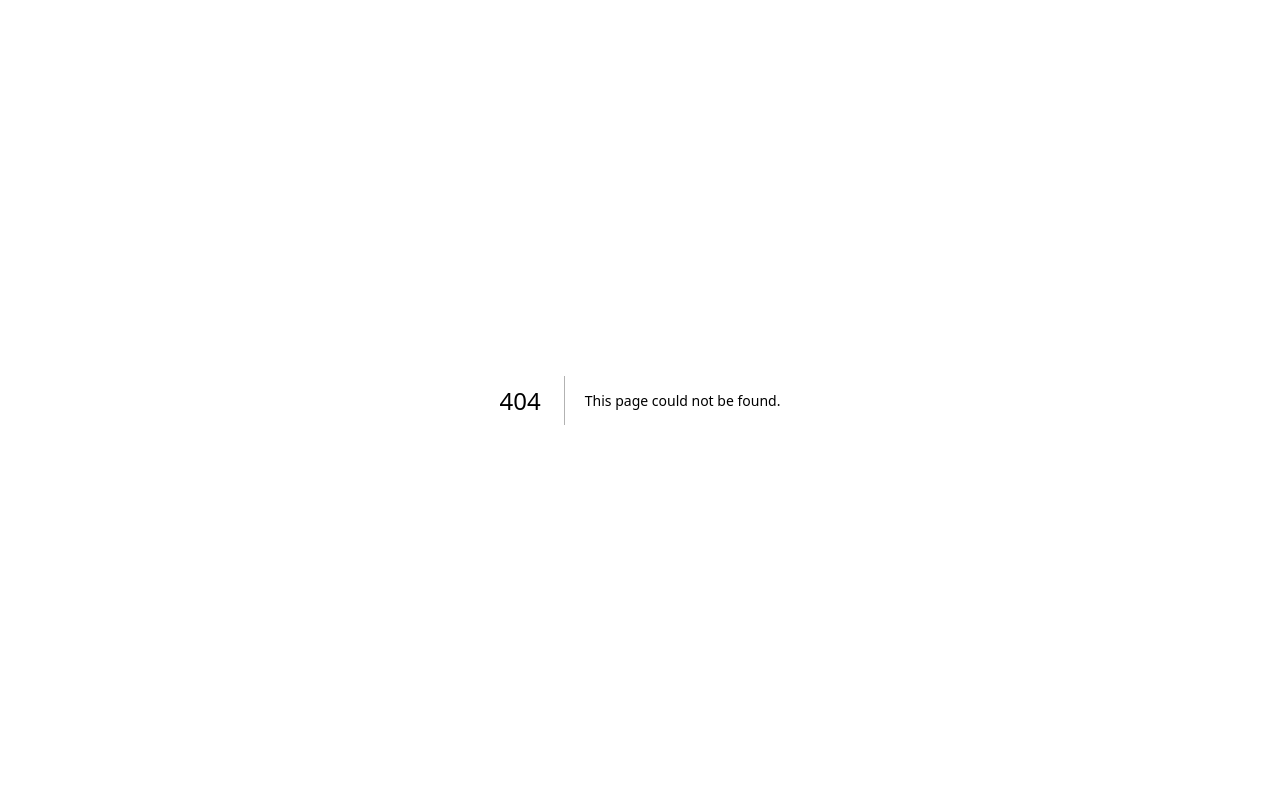
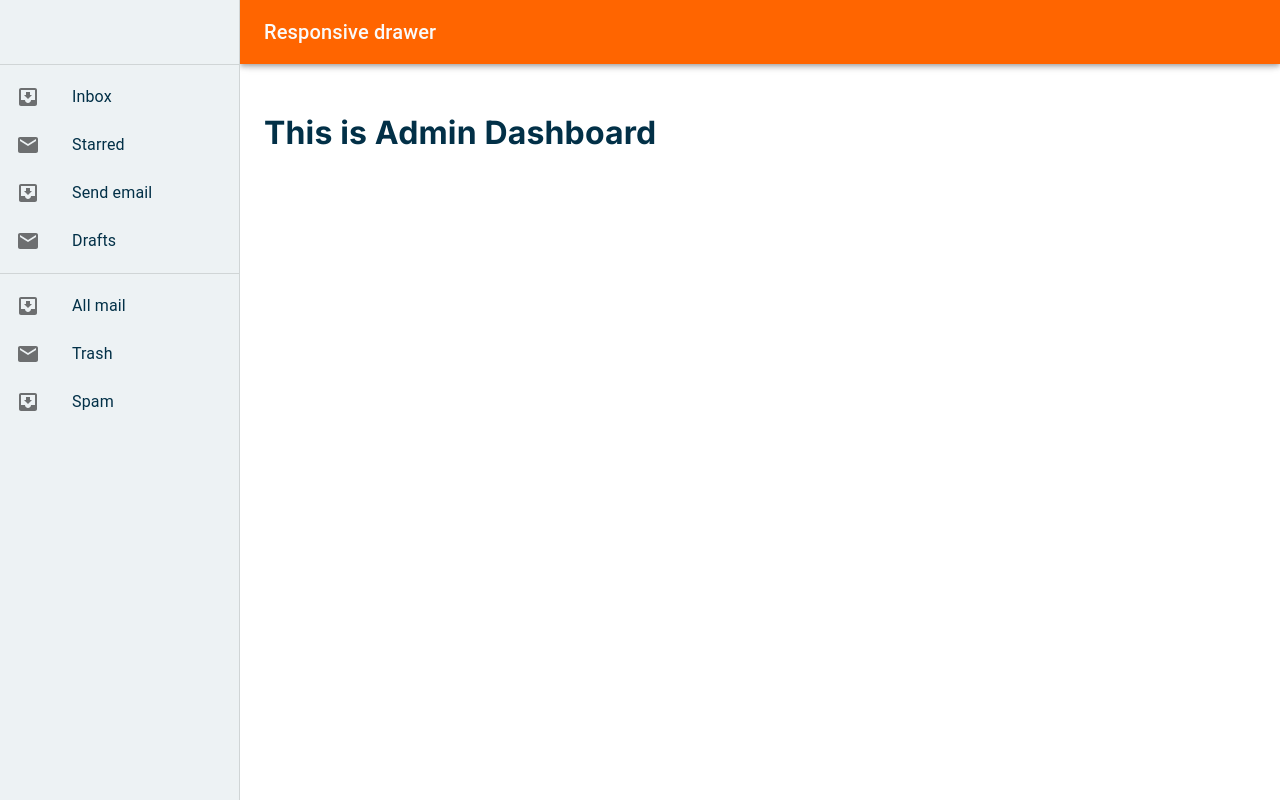
Before and after one commit to SaFaUU/petadoption-fe, a Next.js app: page /dashboard/admin in a window 1280 px wide. Before the commit this address had no page. Built offline with nearby package versions, Linux system fonts and the light colour scheme.

Commit message:
Added dashboard layout

```diff
--- /dev/null
+++ b/src/app/(withDashboardLayout)/dashboard/admin/page.tsx
@@ -0,0 +1,11 @@
+import React from "react";
+
+const AdminDashboard = () => {
+  return (
+    <>
+      <h1>This is Admin Dashboard</h1>
+    </>
+  );
+};
+
+export default AdminDashboard;
--- /dev/null
+++ b/src/app/(withDashboardLayout)/layout.tsx
@@ -0,0 +1,8 @@
+import ResponsiveDrawer from "@/components/ui/shared/Drawer/ResponsiveDrawer";
+import React from "react";
+
+const layout = ({ children }: { children: React.ReactNode }) => {
+  return <ResponsiveDrawer>{children}</ResponsiveDrawer>;
+};
+
+export default layout;
--- /dev/null
+++ b/src/components/ui/shared/Drawer/ResponsiveDrawer.tsx
@@ -0,0 +1,154 @@
+"use client";
+import * as React from "react";
+import AppBar from "@mui/material/AppBar";
+import Box from "@mui/material/Box";
+import CssBaseline from "@mui/material/CssBaseline";
+import Divider from "@mui/material/Divider";
+import Drawer from "@mui/material/Drawer";
+import IconButton from "@mui/material/IconButton";
+import InboxIcon from "@mui/icons-material/MoveToInbox";
+import List from "@mui/material/List";
+import ListItem from "@mui/material/ListItem";
+import ListItemButton from "@mui/material/ListItemButton";
+import ListItemIcon from "@mui/material/ListItemIcon";
+import ListItemText from "@mui/material/ListItemText";
+import MailIcon from "@mui/icons-material/Mail";
+import MenuIcon from "@mui/icons-material/Menu";
+import Toolbar from "@mui/material/Toolbar";
+import Typography from "@mui/material/Typography";
+
+const drawerWidth = 240;
+
+export default function ResponsiveDrawer({
+  children,
+}: {
+  children: React.ReactNode;
+}) {
+  const [mobileOpen, setMobileOpen] = React.useState(false);
+  const [isClosing, setIsClosing] = React.useState(false);
+
+  const handleDrawerClose = () => {
+    setIsClosing(true);
+    setMobileOpen(false);
+  };
+
+  const handleDrawerTransitionEnd = () => {
+    setIsClosing(false);
+  };
+
+  const handleDrawerToggle = () => {
+    if (!isClosing) {
+      setMobileOpen(!mobileOpen);
+    }
+  };
+
+  const drawer = (
+    <div>
+      <Toolbar />
+      <Divider />
+      <List>
+        {["Inbox", "Starred", "Send email", "Drafts"].map((text, index) => (
+          <ListItem key={text} disablePadding>
+            <ListItemButton>
+              <ListItemIcon>
+                {index % 2 === 0 ? <InboxIcon /> : <MailIcon />}
+              </ListItemIcon>
+              <ListItemText primary={text} />
+            </ListItemButton>
+          </ListItem>
+        ))}
+      </List>
+      <Divider />
+      <List>
+        {["All mail", "Trash", "Spam"].map((text, index) => (
+          <ListItem key={text} disablePadding>
+            <ListItemButton>
+              <ListItemIcon>
+                {index % 2 === 0 ? <InboxIcon /> : <MailIcon />}
+              </ListItemIcon>
+              <ListItemText primary={text} />
+            </ListItemButton>
+          </ListItem>
+        ))}
+      </List>
+    </div>
+  );
+
+  return (
+    <Box sx={{ display: "flex" }}>
+      <CssBaseline />
+      <AppBar
+        position="fixed"
+        sx={{
+          width: { sm: `calc(100% - ${drawerWidth}px)` },
+          ml: { sm: `${drawerWidth}px` },
+        }}
+      >
+        <Toolbar>
+          <IconButton
+            color="inherit"
+            aria-label="open drawer"
+            edge="start"
+            onClick={handleDrawerToggle}
+            sx={{ mr: 2, display: { sm: "none" } }}
+          >
+            <MenuIcon />
+          </IconButton>
+          <Typography variant="h6" noWrap component="div">
+            Responsive drawer
+          </Typography>
+        </Toolbar>
+      </AppBar>
+      <Box
+        component="nav"
+        sx={{ width: { sm: drawerWidth }, flexShrink: { sm: 0 } }}
+        aria-label="mailbox folders"
+      >
+        {/* The implementation can be swapped with js to avoid SEO duplication of links. */}
+        <Drawer
+          container={undefined}
+          variant="temporary"
+          open={mobileOpen}
+          onTransitionEnd={handleDrawerTransitionEnd}
+          onClose={handleDrawerClose}
+          ModalProps={{
+            keepMounted: true, // Better open performance on mobile.
+          }}
+          sx={{
+            display: { xs: "block", sm: "none" },
+            "& .MuiDrawer-paper": {
+              boxSizing: "border-box",
+              width: drawerWidth,
+            },
+          }}
+        >
+          {drawer}
+        </Drawer>
+        <Drawer
+          variant="permanent"
+          sx={{
+            display: { xs: "none", sm: "block" },
+            "& .MuiDrawer-paper": {
+              boxSizing: "border-box",
+              width: drawerWidth,
+            },
+          }}
+          open
+        >
+          {drawer}
+        </Drawer>
+      </Box>
+      <Box
+        component="main"
+        sx={{
+          flexGrow: 1,
+          p: 3,
+          width: { sm: `calc(100% - ${drawerWidth}px)` },
+        }}
+      >
+        <Toolbar />
+        {children}
+      </Box>
+    </Box>
+  );
+}
```
Also changed, not shown: src/app/(withDashboardLayout)/dashboard/user/page.tsx (added, +11 -0 lines), src/components/ui/shared/NavigationBar/NavigationBar.tsx (+14 -3 lines).
